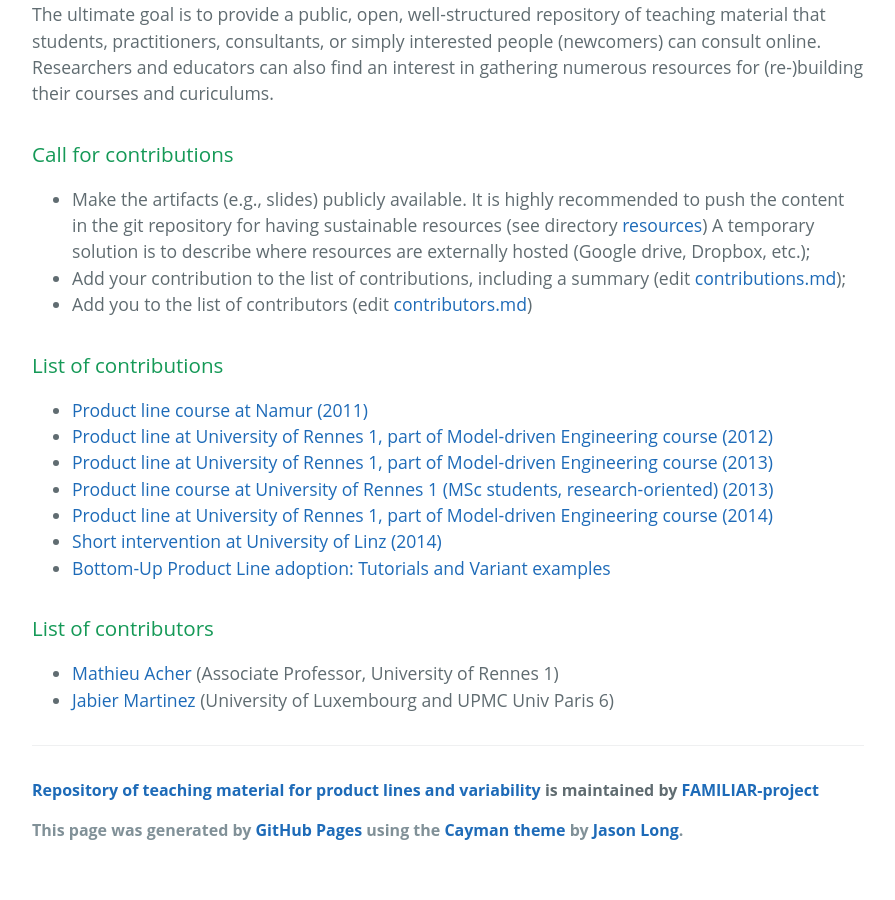
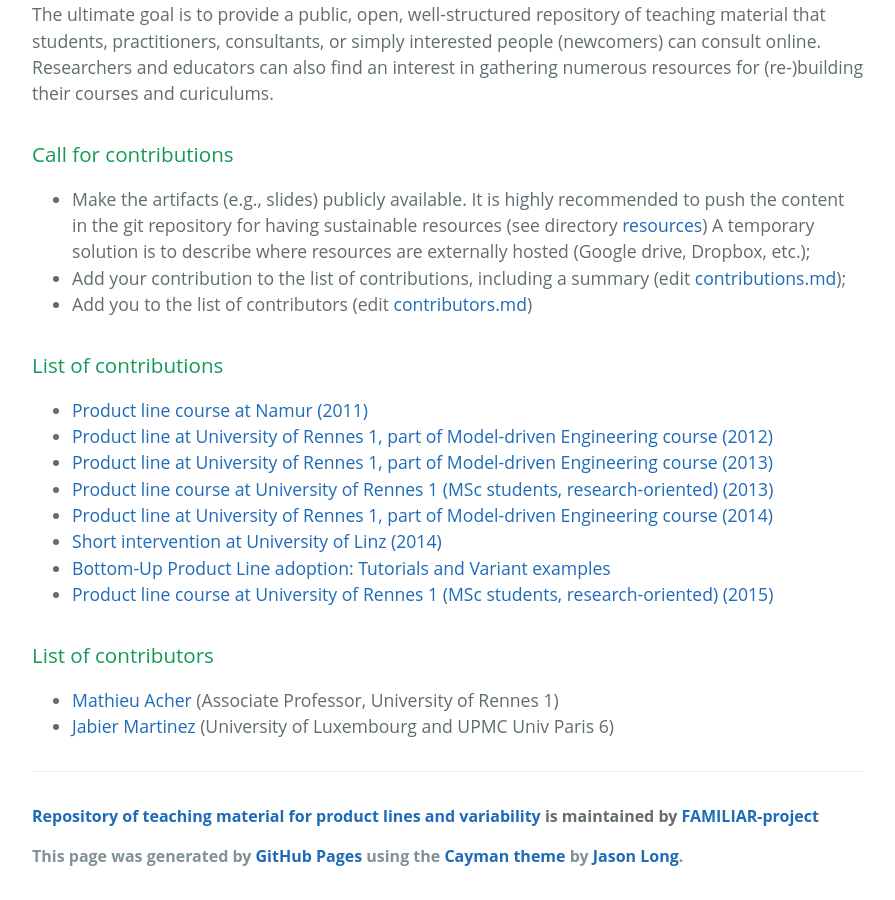
Before and after one commit to FAMILIAR-project/teaching, a Jekyll site: the page built from index.html, in a window 1280 px wide and 900 px high, scrolled down 630 px. Shown: the whole window, without its empty margins (192-1087 px from the left). Built offline with Jekyll 4.4.1, drawn with Linux system fonts in a browser that asks for light colours; before the commit the page ends 1504 px from its top, so only the background shows below that.

Commit message:
Update contributions.md

```diff
--- a/_includes/contributions.md
+++ b/_includes/contributions.md
@@ -7,3 +7,4 @@
  * [Product line at University of Rennes 1, part of Model-driven Engineering course (2014)](rennes2014.html)
  * [Short intervention at University of Linz (2014)](linz2014.html)
  * [Bottom-Up Product Line adoption: Tutorials and Variant examples](bottomup.html)
+ * [Product line course at University of Rennes 1 (MSc students, research-oriented) (2015)](rennes2015-MRI.html)
```
